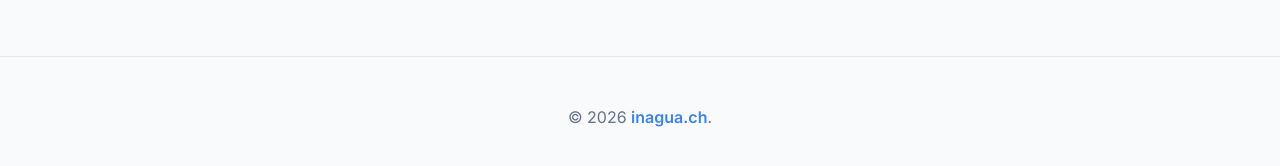
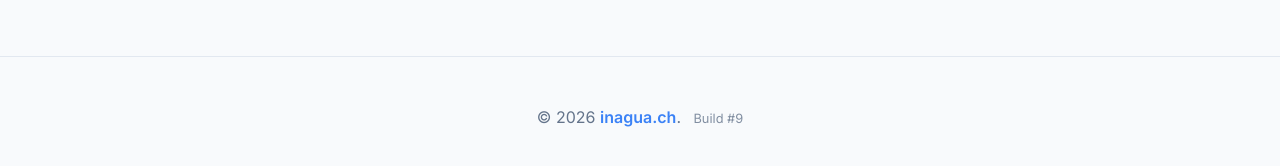
Before and after one commit to inagua/ai-box, a Jekyll site: the page built from index.html, in a window 1280 px wide and 1400 px high, scrolled down 1181 px. Shown: the part 1221-1387 px from the top of the window. Built offline with Jekyll 4.4.1, drawn with Linux system fonts in a browser that asks for light colours.

Commit message:
chore(build-number): Add build number to the footer. closes #6

```diff
--- a/_config.yml
+++ b/_config.yml
@@ -1,6 +1,7 @@
 title: "AI Hub - Technologies and Tools"
 description: "A comprehensive project with information on all main tools and technologies in AI."
 baseurl: "/ai-box" # the subpath of your site, e.g. /blog
+#baseurl: "" # the subpath of your site, e.g. /blog
 url: "" # the base hostname & protocol for your site, e.g. http://example.com
 
 collections:
@@ -20,3 +21,4 @@ theme: minima # We use custom CSS and layouts instead.
 plugins:
   - jekyll-feed
   - jekyll-seo-tag
+build_number: 9
--- a/_layouts/default.html
+++ b/_layouts/default.html
@@ -27,7 +27,7 @@
 
     <footer class="footer">
         <div class="container">
-            <p>&copy; {{ site.time | date: "%Y" }} <a href="https://inagua.ch" target="_blank">inagua.ch</a>.</p>
+            <p>&copy; {{ site.time | date: "%Y" }} <a href="https://inagua.ch" target="_blank">inagua.ch</a>. <span class="build-number">Build #{{ site.build_number }}</span></p>
         </div>
     </footer>
 </body>
--- a/assets/css/style.css
+++ b/assets/css/style.css
@@ -257,6 +257,13 @@ body {
     text-decoration: underline;
 }
 
+.build-number {
+    font-size: 0.8rem;
+    color: var(--secondary-color);
+    margin-left: 0.5rem;
+    opacity: 0.8;
+}
+
 @media (max-width: 600px) {
     .hero h1 { font-size: 2rem; }
     .tech-header h1 { font-size: 2rem; }
```
Also changed, not shown: README.md, 1 other file.
